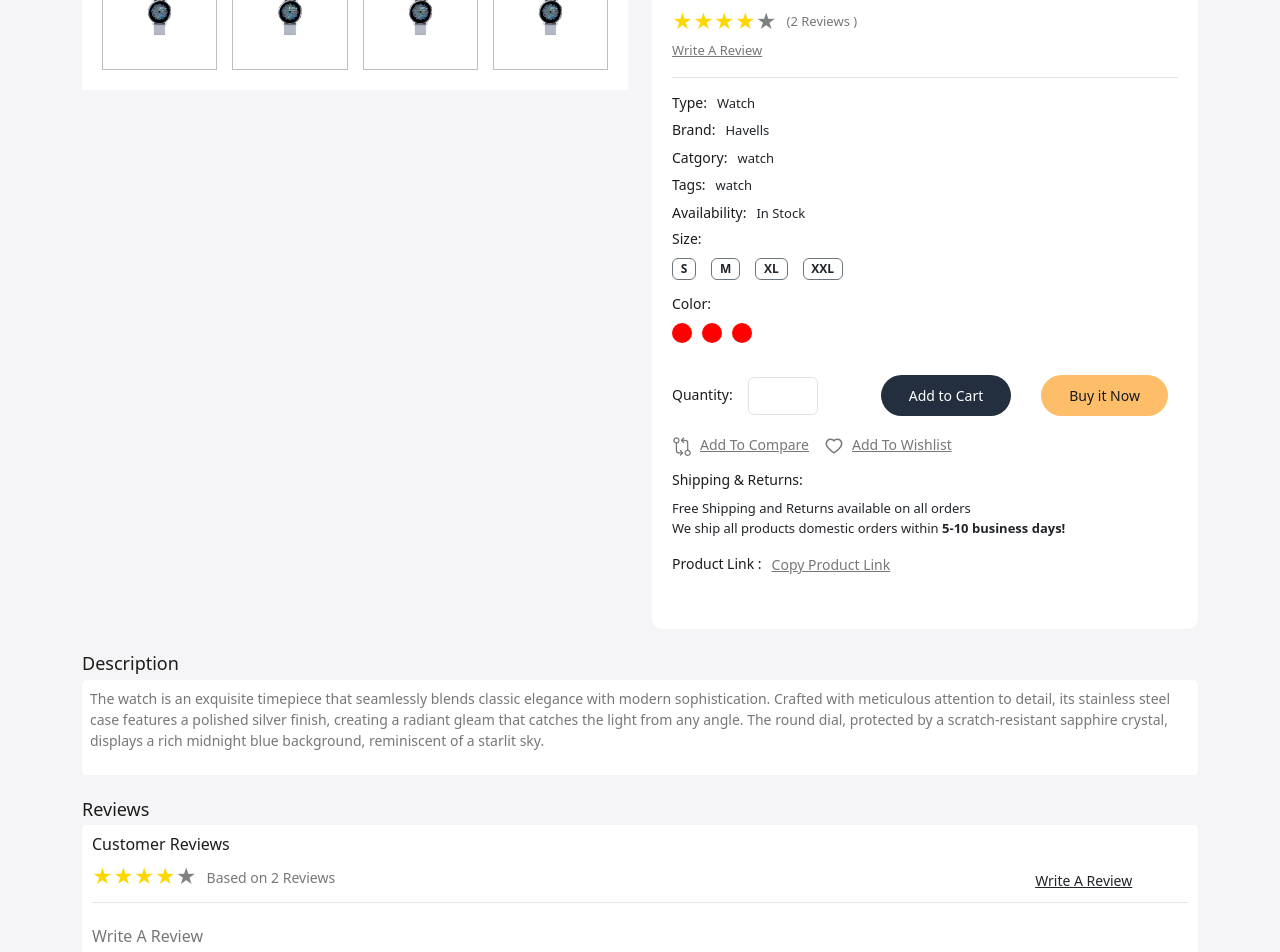
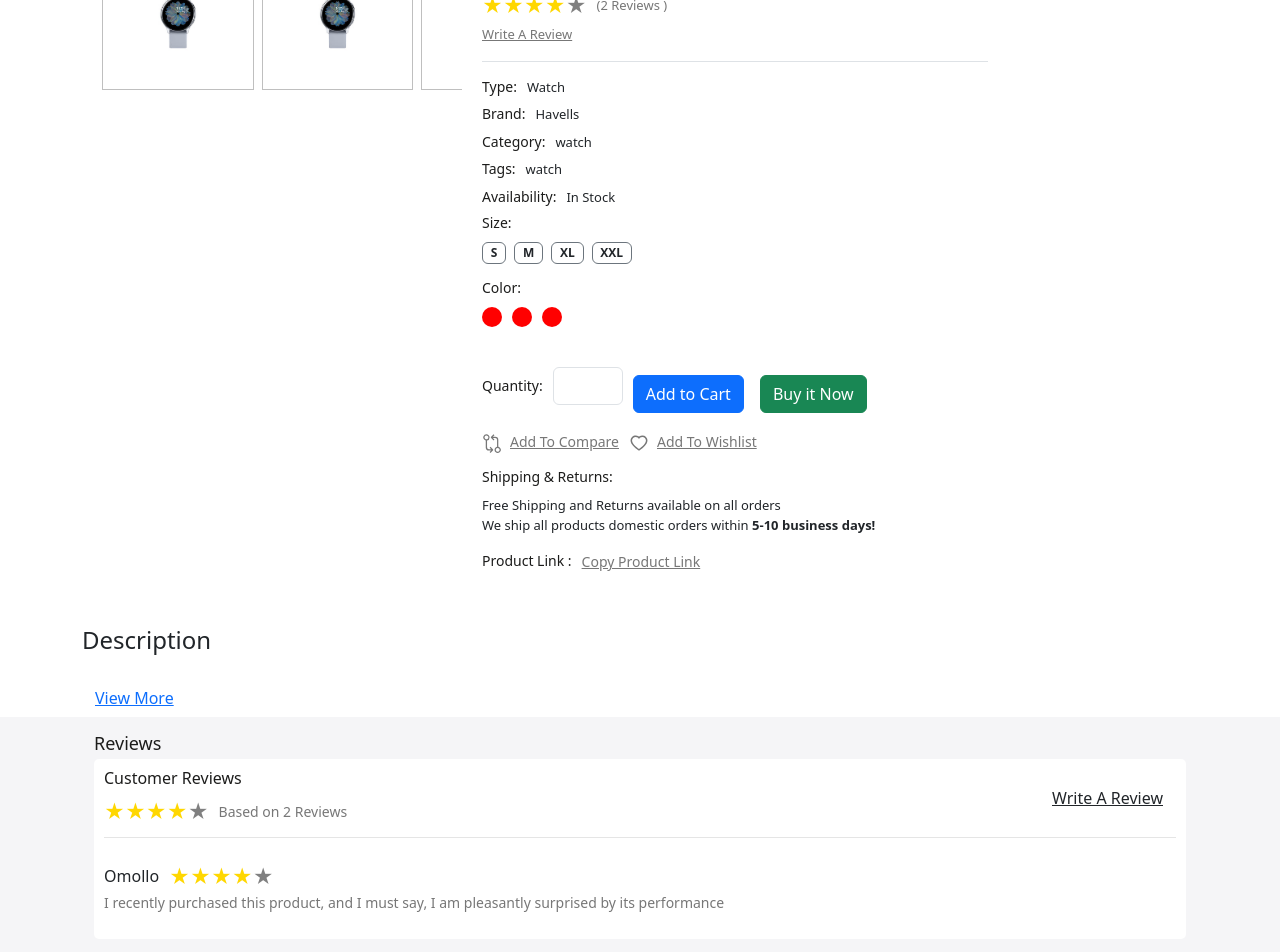
Before and after one commit to edwinonyango9286/ZeeNet, a React (Create React App) app in the folder frontend/: page /sigleproduct/1 in a window 1280 px wide. Shown: the part 360-1312 px from the top of the page. Built offline with nearby package versions, Linux system fonts and the light colour scheme.

Commit message:
singleproduct page complete responsiev awaiting review

```diff
--- a/frontend/src/Components/SpecialProducts.js
+++ b/frontend/src/Components/SpecialProducts.js
@@ -11,7 +11,7 @@ const SpecialProducts = (props) => {
 
 
 <div className={`col-lg-12 col-md-3 col-sm-12`} style={{
-  paddingBottom:"5%",
+  paddingBottom:"5const { grid } = props;%",
 }}>
   <div className="special-product-card">
     <div className="d-flex justify-content-between">
--- a/frontend/src/Pages/SingleProduct.js
+++ b/frontend/src/Pages/SingleProduct.js
@@ -9,8 +9,19 @@ import Colors from "../Components/Colors";
 import { VscGitCompare } from 'react-icons/vsc';
 import {AiOutlineHeart} from "react-icons/ai"
 import Container from "../Components/Container";
+import "../custom-css/singleproductpage.css";
+const SingleProduct = () => {
+  const [isDescriptionVisible, setDescriptionVisible] = useState(false);
+  const [isReviewFormVisible, setReviewFormVisible] = useState(false);
 
-const SingleProduct = () => {
+  const toggleDescription = () => {
+    setDescriptionVisible(!isDescriptionVisible);
+  };
+
+  const toggleReviewForm = () => {
+    setReviewFormVisible(!isReviewFormVisible);
+  };
+
   const props = {
     width: 400,
     height: 600,
@@ -32,30 +43,32 @@ const SingleProduct = () => {
     <>
       <Meta title={"product name"} />
       <BreadCrumb title="product name" />
-      <Container class1="main-product-wrapper py-3 home-wrapper-2">
+      {/* Almost responsive */}
+      <Container className="main-product-wrapper py-3 home-wrapper-2">
         <div className="row">
-            <div className="col-6">
+
+        <div className="col-md-6 col-lg-4">
           <div className="main-product-image">
             <div>
               <ReactImageZoom {...props} />
             </div>
           </div>
-              <div className="other-product-images d-flex flex-rwap gap-15">
-                <div>
-                  <img src={watch} className="img-fluid" alt="watch"></img>
+          <div className="other-product-images d-flex flex-row gap-2 d-none d-md-flex">
+            <div className="col-3">
+              <img src={watch} className="img-fluid square-image" alt="watch" />
             </div>
-                <div>
-                  <img src={watch} className="img-fluid" alt="watch" />
+            <div className="col-3">
+              <img src={watch} className="img-fluid square-image" alt="watch" />
             </div>
-                <div>
-                  <img src={watch} className="img-fluid" alt="watch" />
+            <div className="col-3">
+              <img src={watch} className="img-fluid square-image" alt="watch" />
             </div>
-                <div>
-                  <img src={watch} className="img-fluid" alt="watch" />
+            <div className="col-3">
+              <img src={watch} className="img-fluid square-image" alt="watch" />
             </div>
           </div>
         </div>
-            <div className="col-6">
+          <div className="col-lg-6">
             <div className="main-product-details">
               <div className="border-bottom">
                 <h3 className="title">
@@ -79,22 +92,22 @@ const SingleProduct = () => {
                 </a>
               </div>
               <div className=" py-3">
-                  <div className="d-flex gap-10 align-items-center ">
+                <div className="d-flex gap-10 align-items-center">
                   <h3 className="product-heading">Type:</h3>
                   <p className="product-data">Watch</p>
                 </div>
 
-                  <div className="d-flex gap-10 align-items-center my-2 ">
+                <div className="d-flex gap-10 align-items-center my-2">
                   <h3 className="product-heading">Brand:</h3>
                   <p className="product-data">Havells</p>
                 </div>
 
-                  <div className="d-flex gap-10 align-items-center my-2 ">
-                    <h3 className="product-heading">Catgory:</h3>
+                <div className="d-flex gap-10 align-items-center my-2">
+                  <h3 className="product-heading">Category:</h3>
                   <p className="product-data">watch</p>
                 </div>
 
-                  <div className="d-flex gap-10 align-items-center my-2 ">
+                <div className="d-flex gap-10 align-items-center my-2">
                   <h3 className="product-heading">Tags:</h3>
                   <p className="product-data">watch</p>
                 </div>
@@ -106,11 +119,11 @@ const SingleProduct = () => {
 
                 <div className="d-flex gap-10 flex-column mt-2 mb-3">
                   <h3 className="product-heading">Size:</h3>
-                    <div className="d-flex flex-wrap gap-15">
+                  <div className="d-flex flex-wrap gap-2 gap-md-15">
                     <span className="badge border border-1 bg-white text-dark  border-secondary ">
                       S
                     </span>
-                      <span className="badge  border border-1 bg-white text-dark border-secondary">
+                    <span className="badge border border-1 bg-white text-dark border-secondary">
                       M
                     </span>
                     <span className="badge border border-1 bg-white text-dark  border-secondary">
@@ -127,7 +140,7 @@ const SingleProduct = () => {
                   <Colors />
                 </div>
 
-                  <div className="d-flex  flex-row align-items-center gap-15 mt-2 mb-3">
+                <div className="d-flex  flex-row align-items-center gap-10 gap-md-15 mt-2 mb-3">
                   <h3 className="product-heading">Quantity:</h3>
                   <div className="">
                     <input
@@ -140,13 +153,16 @@ const SingleProduct = () => {
                       id=""
                     />
                   </div>
-                    <div className="d-flex align-items-center gap-30 ms-5">
-                      <button className="button border-0">Add to Cart</button>
-
-                      <button className="button signup">Buy it Now</button>
+                  <div className="d-flex flex-column flex-md-row align-items-center justify-content-md-start gap-3 mt-3">
+                <div className="mb-3 mb-md-0">
+                  <button className="btn btn-primary">Add to Cart</button>
+                </div>
+                <div>
+                  <button className="btn btn-success">Buy it Now</button>
                 </div>
               </div>
-                  <div className=" d-flex  align-items-center gap-15">
+                </div>
+                <div className=" d-flex  align-items-center gap-10 gap-md-15">
                   <div>
                     <a href=""><VscGitCompare className="fs-5 me-2"/>Add To Compare</a>
                   </div>
@@ -154,57 +170,68 @@ const SingleProduct = () => {
                     <a href=""><AiOutlineHeart className="fs-5 me-2"/>Add To Wishlist</a>
                   </div>
                 </div>
-                  <div className="d-flex gap-10 flex-column my-3" >
+                <div className="d-flex gap-10 flex-column my-3">
                   <h3 className="product-heading">Shipping & Returns:</h3>
                   <p className="product-data">
-                      Free Shipping and Returns available on all orders<br/>
+                    Free Shipping and Returns available on all orders<br />
                     We ship all products domestic orders within
                     <b> 5-10 business days!</b>
                   </p>
                 </div>
                 <div className="d-flex gap-10 align-items-center my-2">
                   <h3 className="product-heading"> Product Link :</h3>
-                    <a href="javasrcript:void(0);"
-                    onClick={()=>{copyToClipboard("https://images.pexels.com/photos/190819/pexels-photo-190819.jpeg?cs=srgb&dl=pexels-fernando-arcos-190819.jpg&fm=jpg");
-                    }}> Copy Product Link</a>
+                  <a
+                    href="javasrcript:void(0);"
+                    onClick={() => {
+                      copyToClipboard(
+                        "https://images.pexels.com/photos/190819/pexels-photo-190819.jpeg?cs=srgb&dl=pexels-fernando-arcos-190819.jpg&fm=jpg"
+                      );
+                    }}
+                  >
+                    Copy Product Link
+                  </a>
                 </div>
-
-
               </div>
             </div>
           </div>
         </div>
       </Container>
 
-      <Container class1="description-wrapper py-2 home-wrapper-2">
+{/* almost */}
+      <Container className="description-wrapper py-2 home-wrapper-2">
       <div className="row">
         <div className="col-12">
           <h4>Description</h4>
 
           <div className="bg-white p-2 description-body">
+            {isDescriptionVisible ? (
               <p>
                 The watch is an exquisite timepiece that seamlessly blends
                 classic elegance with modern sophistication. Crafted with
                 meticulous attention to detail, its stainless steel case
-                  features a polished silver finish, creating a radiant gleam
-                  that catches the light from any angle. The round dial,
-                  protected by a scratch-resistant sapphire crystal, displays a
-                  rich midnight blue background, reminiscent of a starlit sky.
+                features a polished silver finish, creating a radiant gleam that
+                catches the light from any angle. The round dial, protected by a
+                scratch-resistant sapphire crystal, displays a rich midnight
+                blue background, reminiscent of a starlit sky.
               </p>
+            ) : null}
           </div>
+          <button onClick={toggleDescription} className="btn btn-link">
+            {isDescriptionVisible ? 'View Less' : 'View More'}
+          </button>
         </div>
       </div>
     </Container>
-
+{/* done responsie and toggles */}
       <Container class1="reviews-wrapper py-3 home-wrapper-2">
+      <div className="container">
         <div className="row">
           <div className="col-12">
             <h3 id="review">Reviews</h3>
             <div className="review-inner-wrapper">
-                <div className="review-head d-flex justify-content-bewtween align-items-end">
+              <div className="review-head d-flex flex-column flex-md-row justify-content-between align-items-md-center align-items-start">
                 <div>
                   <h4 className="mb-2">Customer Reviews</h4>
-
                   <div className="d-flex align-items-center gap-10">
                     <ReactStars
                       count={5}
@@ -216,18 +243,16 @@ const SingleProduct = () => {
                     <p className="mb-0">Based on 2 Reviews</p>
                   </div>
                 </div>
-
-                  {orderedProduct && (
                 <div>
-                      <a
-                        className="text-dark text-decoration-underline  "
-                        href=""
+                  <button
+                    className="text-dark text-decoration-underline btn btn-link"
+                    onClick={toggleReviewForm}
                   >
                     Write A Review
-                      </a>
+                  </button>
                 </div>
-                  )}
               </div>
+              {isReviewFormVisible && (
                 <div className="review-form py-4">
                   <h4>Write A Review</h4>
                   <form action="" className="d-flex flex-column gap-15">
@@ -251,13 +276,14 @@ const SingleProduct = () => {
                       />
                     </div>
                     <div className="d-flex justify-content-end">
-                      <button className="button border-0 ">Submit</button>
+                      <button className="button border-0">Submit</button>
                     </div>
                   </form>
                 </div>
+              )}
               <div className="reviews mt-4">
                 <div className="review">
-                    <div className="d-flex align-items-center gap-10">
+                  <div className="d-flex flex-column flex-md-row align-items-md-center align-items-start gap-10">
                     <h6 className="mb-0">Omollo</h6>
                     <ReactStars
                       count={5}
@@ -271,6 +297,7 @@ const SingleProduct = () => {
                     I recently purchased this product, and I must say, I am
                     pleasantly surprised by its performance
                   </p>
+                </div>
               </div>
             </div>
           </div>
--- /dev/null
+++ b/frontend/src/custom-css/singleproductpage.css
@@ -0,0 +1,3 @@
+.visible {
+    display: block;
+  }
```
Lines whose indentation alone changed are shown as unchanged.
